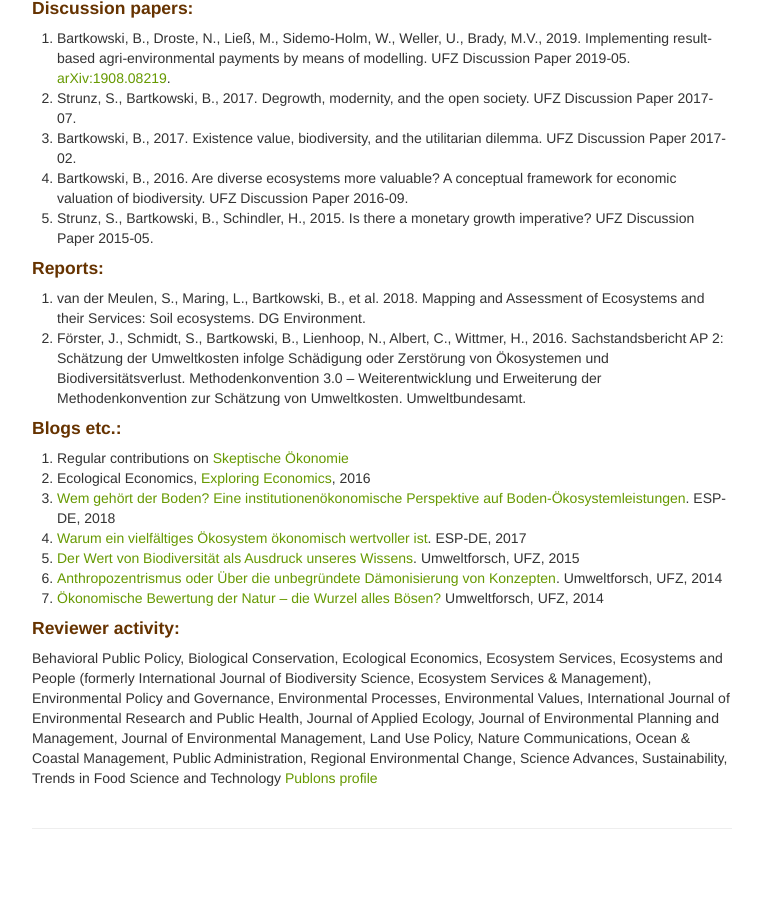
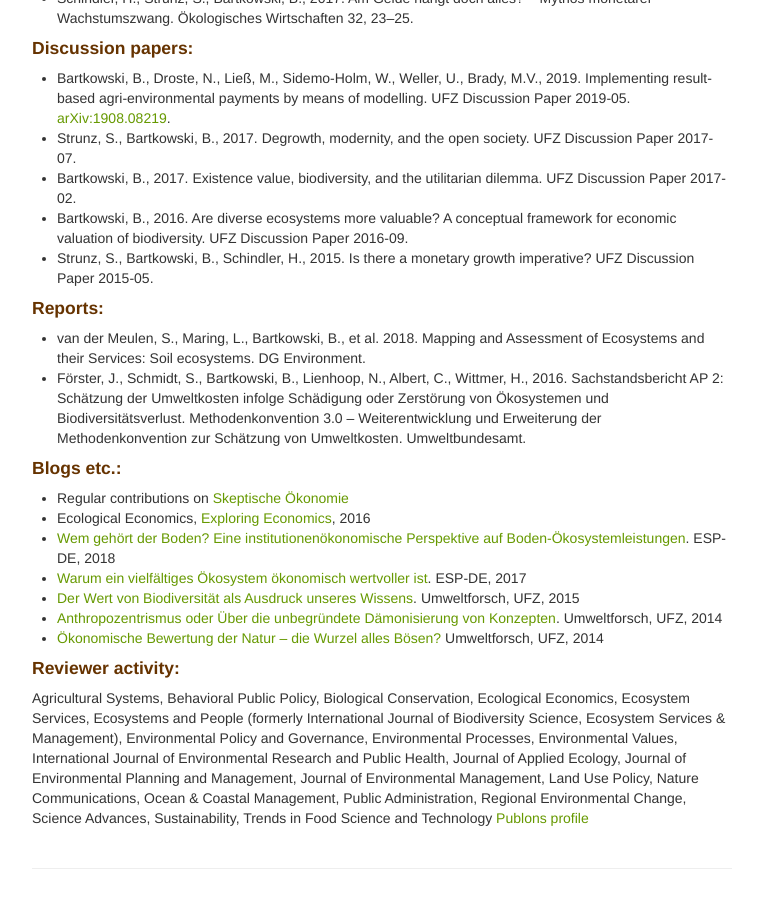
Before and after one commit to BartoszBartk/BartoszBartk.github.io, a Jekyll site: the page built from pages/publications.md, in a window 1280 px wide and 900 px high, scrolled down 2444 px. Shown: the whole window, without its empty margins (258-1021 px from the left). Built offline with Jekyll 4.4.1, drawn with Linux system fonts in a browser that asks for light colours; our own code applies the rules of GitHub Pages for plain Markdown files; before the commit the page ends 3304 px from its top, so only the background shows below that; some of the changed text lies outside the part shown.

Commit message:
publications updated

```diff
--- a/pages/publications.md
+++ b/pages/publications.md
@@ -6,7 +6,8 @@ description: Publications
 If you are interested in any of my publications, but don't have access to it - feel free to <a href="mailto:bartosz.bartkowski@ufz.de">email me</a>; I am usually rather quick to respond.
 
 #### Peer-reviewed journals:
-<ol>
+<ul>
+<li>Bartkowski, B., Beckmann, M., Drechsler, M., Kaim, A., Liebelt, V., Müller, B., Witing, F., Strauch, M., 2020. Aligning agent-based modeling with multi-objective land-use allocation: Identification of policy gaps and feasible pathways to biophysically optimal landscapes. Frontiers in Environmental Science 8: e103. doi:<a href="https://doi.org/10.3389/fenvs.2020.00103">10.3389/fenvs.2020.00103</a></li>
 <li>Bartkowski, B., Bartke, S., Helming, K., Paul, C., Techen, A., Hansjürgens, B., 2020. Potential of economic valuation of soil-based ecosystem services to inform sustainable soil management and policy. PeerJ 8: e8749. doi:<a href="https://doi.org/10.7717/peerj.8749">10.7717/peerj.8749</a></li>
 <li>Bartkowski, B., Baum, C.M., 2019. Dealing with rejection: An application of the exit–voice framework to genome-edited food. Frontiers in Bioengineering and Biotechnology 7. doi:<a href="https://doi.org/10.3389/fbioe.2019.00057">10.3389/fbioe.2019.00057</a></li>
 <li>Förster, J., Schmidt, S., Bartkowski, B., Lienhoop, N., Albert, C., Wittmer, H., 2019. Incorporating environmental costs of ecosystem service loss in political decision making: A synthesis of monetary values for Germany. PLOS ONE 14(2): e0211419. doi:<a href="https://doi.org/10.1371/journal.pone.0211419">10.1371/journal.pone.0211419</a></li>
@@ -28,23 +29,22 @@ If you are interested in any of my publications, but don't have access to it - f
 <li>Bartkowski, B., Lienhoop, N., Hansjürgens, B., 2015. Capturing the complexity of biodiversity: A critical review of economic valuation studies of biological diversity. Ecological Economics 113, 1–14. doi:<a href="https://doi.org/10.1016/j.ecolecon.2015.02.023">10.1016/j.ecolecon.2015.02.023</a></li>
 <li>Lienhoop, N., Bartkowski, B., Hansjürgens, B., 2015. Informing biodiversity policy: The role of economic valuation, deliberative institutions and deliberative monetary valuation. Environmental Science & Policy 54, 522–532. doi:<a href="https://doi.org/10.1016/j.envsci.2015.01.007">10.1016/j.envsci.2015.01.007</a></li>
 <li>Iliopoulos, C.N., Valentinov, V., Kvartiuk, V., Bartkowski, B., 2013. Government–third sector relations in European rural development: A critical perspective. Nonprofit Policy Forum 4, 65–80. doi:<a href="https://doi.org/10.1515/npf-2013-0001">10.1515/npf-2013-0001</a></li>
-</ol>
+</ul>
 #### Papers in the pipeline:
-<ol>
+<ul>
 <li>Baum, C.M., Bartkowski, B. It’s not all about the funding: Solutions for fostering interdisciplinary collaborations in sustainability research. Under review.</li>
 <li>Bartkowski, B., Droste, N., Ließ, M., Sidemo-Holm, W., Weller, U., Brady, M.V. Payments by modelled results: a novel design for agri-environmental schemes. Under review.</li>
 <li>D'Amato, D., Bartkowski, B., Droste, N. Bioeconomy and ecosystem services: a comprehensive review of the literature. Under review.</li>
 <li>Kaim, A., Bartkowski, B., Lienhoop, N., Schröter-Schlaack, C., Strauch, M., Volk, M. Informing land use allocation by combining ecological optimization with economic preference analysis. Under review.</li>
-<li>Bartkowski, B., Beckmann, M., Drechsler, M., Kaim, A., Liebelt, V., Müller, B., Witing, F., Strauch, M. Economic, political and social feasibility of biophysically optimal landscapes. Under review.</li>
 <li>Droste, N., Bartkowski, B., Finger, R. Hot topics in agricultural and environmental economics – assessing trends and content through a large-scale bibliometric analysis. In preparation.</li>
 <li>Bartkowski, B., Bartke, S., Hagemann, N., Hansjürgens, B., Schröter-Schlaack, C. Disruptions in agricultural soil governance in Germany: a constructive analysis of the policy mix. In preparation.</li>
-</ol>
+</ul>
 #### Books:
-<ol>
+<ul>
 <li>Bartkowski, B., 2017. Economic Valuation of Biodiversity: An Interdisciplinary Conceptual Perspective. Routledge, New York. ISBN 978-1-138-03936-0.</li>
-</ol>
+</ul>
 #### Book chapters:
-<ol>
+<ul>
 <li>Schaafsma, M., Bartkowski, B., 2020. Synergies and trade-offs between ecosystem services, in: Leal Filho, W., Gökçin Özuyar, P., Pace, P.J., Marisa Azul, A., Londero Brandli, L., Wall, T. (Eds.), Encyclopedia of the UN Sustainable Development Goals. Life on Land. doi:<a href="https://doi.org/10.1007/978-3-319-71065-5_117-1">10.1007/978-3-319-71065-5_117-1</a></li>
 <li>Bartkowski, B., Lienhoop, N., 2019. Deliberative Monetary Valuation, in: Oxford Research Encyclopedia in Environmental Science, section Environmental Economics. doi:<a href="https://doi.org/10.1093/acrefore/9780199389414.013.595">10.1093/acrefore/9780199389414.013.595</a></li>
 <li>Bartkowski, B., 2019. Valuation of Biodiversity, in: Oxford Research Encyclopedia of Environmental Science, section Environmental Economics. doi:<a href="https://doi.org/10.1093/acrefore/9780199389414.013.459">10.1093/acrefore/9780199389414.013.459</a></li>
@@ -53,35 +53,35 @@ If you are interested in any of my publications, but don't have access to it - f
 <li>Hansjürgens, B., Möckel, S., Bartkowski, B., 2019. Boden und Bodenschutz als zentrales Handlungsfeld der Umweltpolitik, in: Dabrowski, M., Wolf, J., Abmeier, K. (Eds.), Umweltpolitik: global und gerecht. Ferdinand Schöningh: Paderborn. ISBN 978-3-506-70576-1. Pp. 111–144.</li>
 <li>Pirscher, F., Bartkowski, B., Theesfeld, I., Timaeus, J., 2018. Nature-identical outcomes, artificial processes: Governance of CRISPR/Cas genome editing as an ethical challenge, in: James, H.S. (Ed.), Ethical Tensions from New Technology: The Case of Agricultural Biotechnology. CABI, Oxfordshire, Boston. ISBN 978-1-78639-464-4. Pp. 137–150.</li>
 <li>Strunz, S., Bartkowski, B., Schindler, H., 2017. Is there a monetary growth imperative?, in: Victor, P., Dolter, B. (Eds.), Handbook on Growth and Sustainability. Edward Elgar, Cheltenham. ISBN 978-1-78347-355-7. Pp. 460–503.</li>
-</ol>
+</ul>
 #### Other journals:
-<ol>
+<ul>
 <li>Bartkowski, B., 2018. Nach uns die Sintflut? Degrowth und die Suche nach Alternativen zum Wachstumsparadigma. Hirschberg 71, 428–431.</li>
 <li>Schindler, H., Strunz, S., Bartkowski, B., 2017. Am Gelde hängt doch alles? – Mythos monetärer Wachstumszwang. Ökologisches Wirtschaften 32, 23–25.</li>
-</ol>
+</ul>
 #### Discussion papers:
-<ol>
+<ul>
 <li>Bartkowski, B., Droste, N., Ließ, M., Sidemo-Holm, W., Weller, U., Brady, M.V., 2019. Implementing result-based agri-environmental payments by means of modelling. UFZ Discussion Paper 2019-05. <a href="https://arxiv.org/abs/1908.08219">arXiv:1908.08219</a>.</li>
 <li>Strunz, S., Bartkowski, B., 2017. Degrowth, modernity, and the open society. UFZ Discussion Paper 2017-07.</li>
 <li>Bartkowski, B., 2017. Existence value, biodiversity, and the utilitarian dilemma. UFZ Discussion Paper 2017-02.</li>
 <li>Bartkowski, B., 2016. Are diverse ecosystems more valuable? A conceptual framework for economic valuation of biodiversity. UFZ Discussion Paper 2016-09.</li>
 <li>Strunz, S., Bartkowski, B., Schindler, H., 2015. Is there a monetary growth imperative? UFZ Discussion Paper 2015-05.</li>
-</ol>
+</ul>
 #### Reports:
-<ol>
+<ul>
 <li>van der Meulen, S., Maring, L., Bartkowski, B., et al. 2018. Mapping and Assessment of Ecosystems and their Services: Soil ecosystems. DG Environment.</li>
 <li>Förster, J., Schmidt, S., Bartkowski, B., Lienhoop, N., Albert, C., Wittmer, H., 2016. Sachstandsbericht AP 2: Schätzung der Umweltkosten infolge Schädigung oder Zerstörung von Ökosystemen und Biodiversitätsverlust. Methodenkonvention 3.0 – Weiterentwicklung und Erweiterung der Methodenkonvention zur Schätzung von Umweltkosten. Umweltbundesamt.</li>
-</ol>
+</ul>
 #### Blogs etc.:
-<ol>
-<li>Regular contributions on <a href="https://skeptischeoekonomie.wordpress.com">Skeptische Ökonomie</a></li>
+<ul>
+<li>Regular contributions on <a href="https://skeptischeoekonomie.net">Skeptische Ökonomie</a></li>
 <li>Ecological Economics, <a href="https://www.exploring-economics.org/en/">Exploring Economics</a>, 2016</li>
 <li><a href="http://www.esp-de.de/wem-gehoert-der-boden/">Wem gehört der Boden? Eine institutionenökonomische Perspektive auf Boden-Ökosystemleistungen</a>. ESP-DE, 2018</li>
 <li><a href="http://www.esp-de.de/warum-ein-vielfaeltiges-oekosystem-oekonomisch-wertvoller-ist/">Warum ein vielfältiges Ökosystem ökonomisch wertvoller ist</a>. ESP-DE, 2017</li>
 <li><a href="https://scilogs.spektrum.de/umweltforsch/der-wert-biodiversitaet-ausdruck-unwissens/">Der Wert von Biodiversität als Ausdruck unseres Wissens</a>. Umweltforsch, UFZ, 2015</li>
 <li><a href="https://scilogs.spektrum.de/umweltforsch/anthropozentrismus-oder-ueber-die-unbegruendete-daemonisierung-von-konzepten/">Anthropozentrismus oder Über die unbegründete Dämonisierung von Konzepten</a>. Umweltforsch, UFZ, 2014</li>
 <li><a href="https://scilogs.spektrum.de/umweltforsch/oekonomische-bewertung-natur-wurzel-boesen/">Ökonomische Bewertung der Natur – die Wurzel alles Bösen?</a> Umweltforsch, UFZ, 2014</li>
-</ol>
+</ul>
 #### Reviewer activity:
-Behavioral Public Policy, Biological Conservation, Ecological Economics, Ecosystem Services, Ecosystems and People (formerly International Journal of Biodiversity Science, Ecosystem Services & Management), Environmental Policy and Governance, Environmental Processes, Environmental Values, International Journal of Environmental Research and Public Health, Journal of Applied Ecology, Journal of Environmental Planning and Management, Journal of Environmental Management, Land Use Policy, Nature Communications, Ocean & Coastal Management, Public Administration, Regional Environmental Change, Science Advances, Sustainability, Trends in Food Science and Technology
+Agricultural Systems, Behavioral Public Policy, Biological Conservation, Ecological Economics, Ecosystem Services, Ecosystems and People (formerly International Journal of Biodiversity Science, Ecosystem Services & Management), Environmental Policy and Governance, Environmental Processes, Environmental Values, International Journal of Environmental Research and Public Health, Journal of Applied Ecology, Journal of Environmental Planning and Management, Journal of Environmental Management, Land Use Policy, Nature Communications, Ocean & Coastal Management, Public Administration, Regional Environmental Change, Science Advances, Sustainability, Trends in Food Science and Technology
 <a href="https://publons.com/author/1270943/bartosz-bartkowski#profile">Publons profile</a>
```
Also changed, not shown: index.md (+1 -1 lines).
